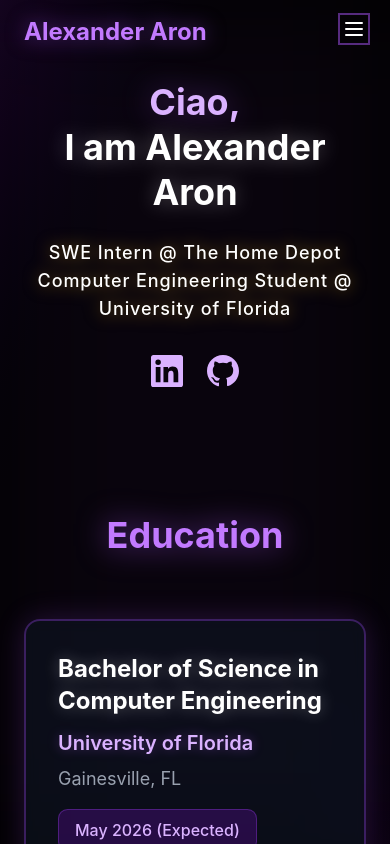
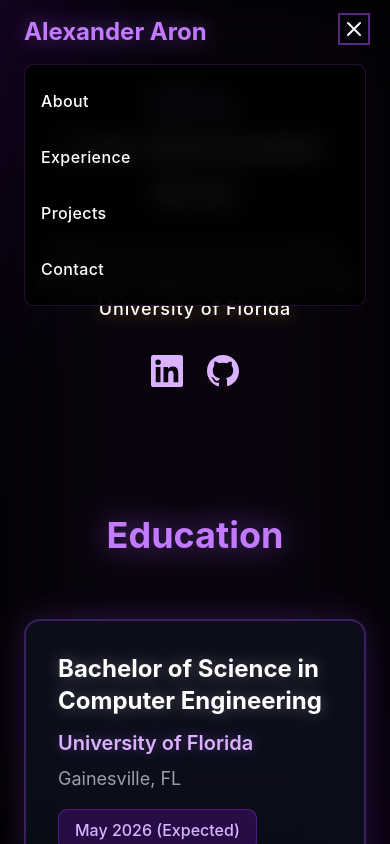
Before and after one commit to Alex-Aron/personal-website, a React (Vite) app: page / in a window 390 px wide. Both pictures are taken after a click on the button 354 px from the left and 29 px from the top of the page. Shown: the top 844 px of the page. Built offline with nearby package versions, Linux system fonts and the light colour scheme.

Commit message:
Fix burger

```diff
--- a/src/components/Navbar.tsx
+++ b/src/components/Navbar.tsx
@@ -2,6 +2,7 @@ import React, { useState, useEffect } from 'react';
 
 const Navbar = () => {
   const [isScrolled, setIsScrolled] = useState(false);
+  const [isMobileMenuOpen, setIsMobileMenuOpen] = useState(false);
 
   useEffect(() => {
     const handleScroll = () => {
@@ -20,6 +21,8 @@ const Navbar = () => {
         block: 'start'
       });
     }
+    // Close mobile menu after navigation
+    setIsMobileMenuOpen(false);
   };
 
   const navItems = [
@@ -62,13 +65,41 @@ const Navbar = () => {
 
           {/* Mobile Menu Button */}
           <div className="md:hidden">
-            <button className="text-white hover:text-purple-400 transition-colors">
+            <button
+              className="text-white hover:text-purple-400 transition-colors"
+              onClick={() => setIsMobileMenuOpen(!isMobileMenuOpen)}
+            >
               <svg className="w-6 h-6" fill="none" stroke="currentColor" viewBox="0 0 24 24">
-                <path strokeLinecap="round" strokeLinejoin="round" strokeWidth={2} d="M4 6h16M4 12h16M4 18h16" />
+                {isMobileMenuOpen ? (
+                  <path strokeLinecap="round" strokeLinejoin="round" strokeWidth={2} d="M6 18L18 6M6 6l12 12" />
+                ) : (
+                  <path strokeLinecap="round" strokeLinejoin="round" strokeWidth={2} d="M4 6h16M4 12h16M4 18h16" />
+                )}
               </svg>
             </button>
           </div>
         </div>
+
+        {/* Mobile Menu */}
+        {isMobileMenuOpen && (
+          <div className="md:hidden mt-4 pb-4">
+            <div className="bg-black/90 backdrop-blur-md rounded-lg border border-purple-500/20 p-4">
+              <div className="space-y-4">
+                {navItems.map((item) => (
+                  <button
+                    key={item.id}
+                    onClick={() => scrollToSection(item.id)}
+                    className="block w-full text-left text-white hover:text-purple-400
+                             transition-all duration-300 hover:drop-shadow-[0_0_8px_rgba(168,85,247,0.6)]
+                             font-medium tracking-wide py-2"
+                  >
+                    {item.label}
+                  </button>
+                ))}
+              </div>
+            </div>
+          </div>
+        )}
       </div>
     </nav>
   );
```
